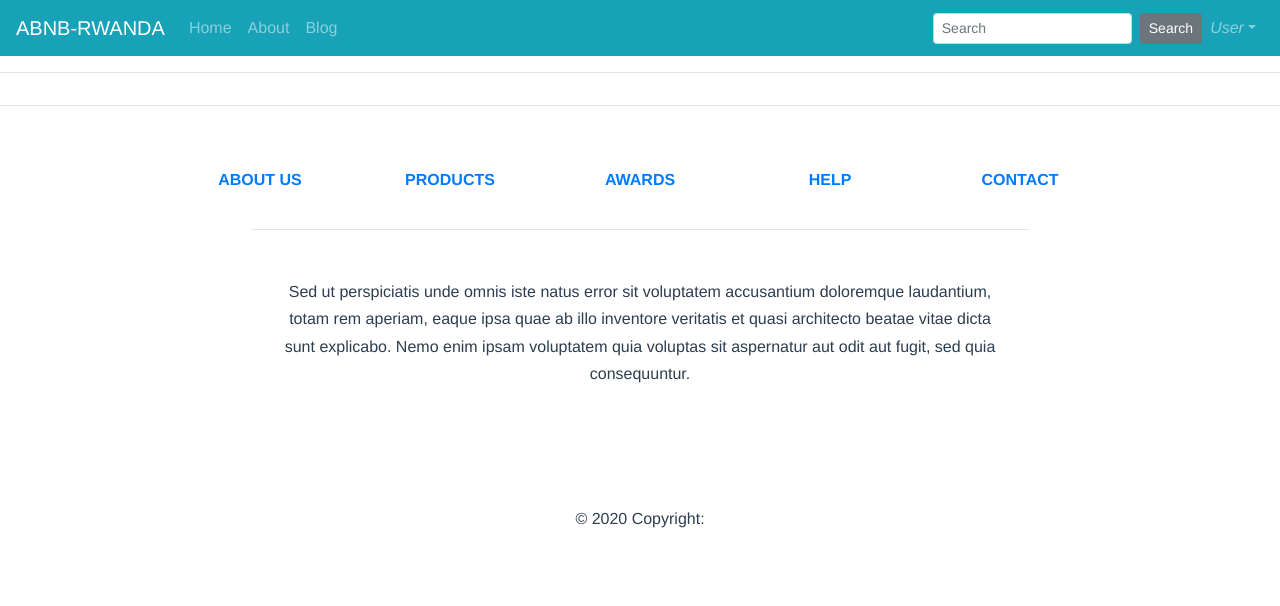
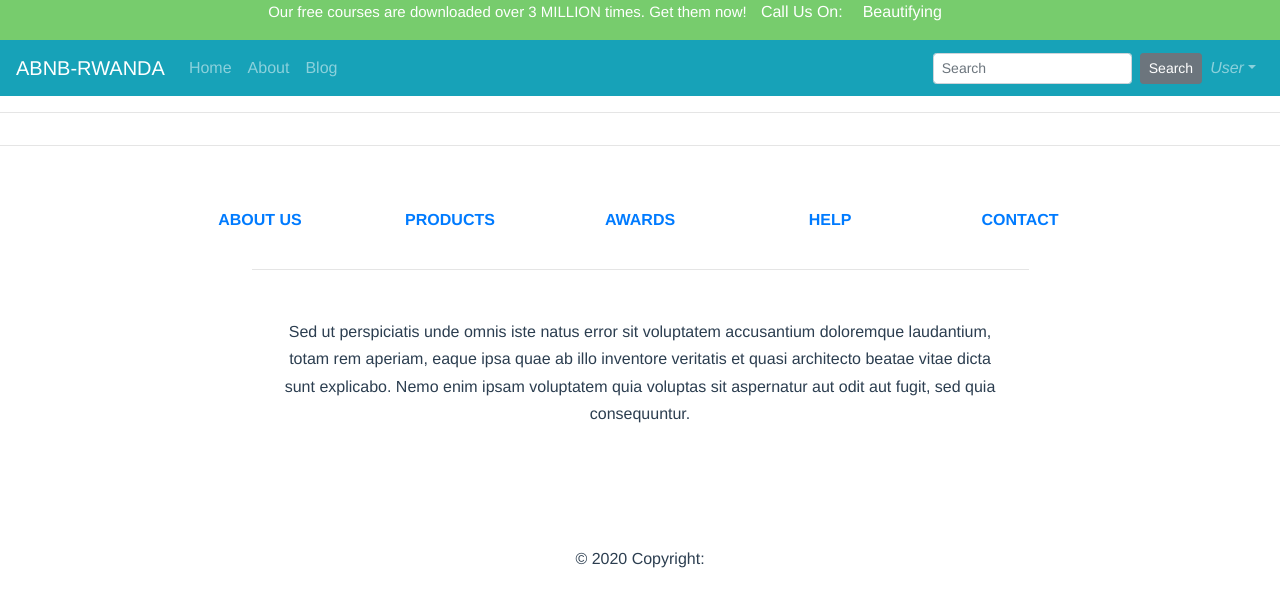
Before and after one commit to ruhimbazabertin/newVersion, a Vue app: page / in a window 1280 px wide. Shown: the top 606 px of the page. Built offline with nearby package versions, Linux system fonts and the light colour scheme.

Commit message:
add top bar
added top bar on top of header menu

[finishes #171670221]

```diff
--- a/src/components/TopHeader.vue
+++ b/src/components/TopHeader.vue
@@ -1,5 +1,13 @@
 <template>
   <div class="top-header">
+  			<div class="md-4">
+				<ul id="top-header-menu" class="top-nav clearfix">
+          <span class="top-text"> Our free courses are downloaded over 3 MILLION times. Get them now!
+          </span>
+				<li><a href="#">Call Us On:</a></li>
+				<li><a href="#">Beautifying</a></li>
+				</ul>
+			</div>
        <b-navbar toggleable="lg" type="dark" variant="info">
     <b-navbar-brand href="#">ABNB-RWANDA</b-navbar-brand>
 
@@ -44,5 +52,38 @@ export default {
 }
 .top-header{
     margin-top: -60px;
+    background-color: #77cc6d;
+}
+
+.top-bar ul {
+    list-style: none;
+    margin: 0 10px;
+    padding: 0;
+}
+#top-header-menu li {
+    display: inline;
+    padding: 10px;
+    color: white;
+}
+a{
+  text-decoration: none;
+  color: white;
+
+}
+
+.top-bar {
+    background: red;
+    line-height: 40px;
+    height: 40px;
+
+}
+.to-right{
+  flex: left;;
+  color: white;
+}
+.top-text{
+  color: white;
+  font-size: 15px;
+  margin-left: -100px;;
 }
 </style>
--- a/src/main.js
+++ b/src/main.js
@@ -9,7 +9,6 @@ import router from './router'
 
 Vue.config.productionTip = false
 
-/* eslint-disable no-new */
 new Vue({
   el: '#app',
   router,
```
